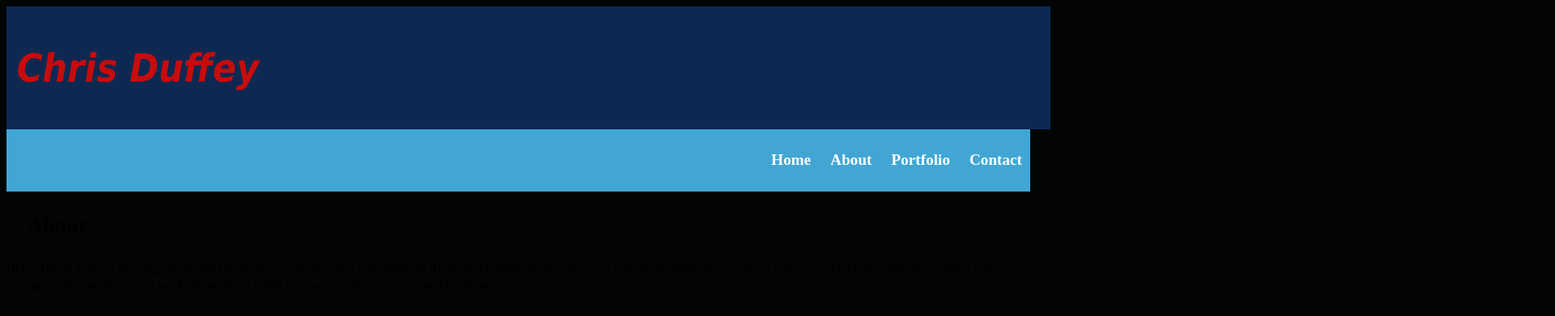
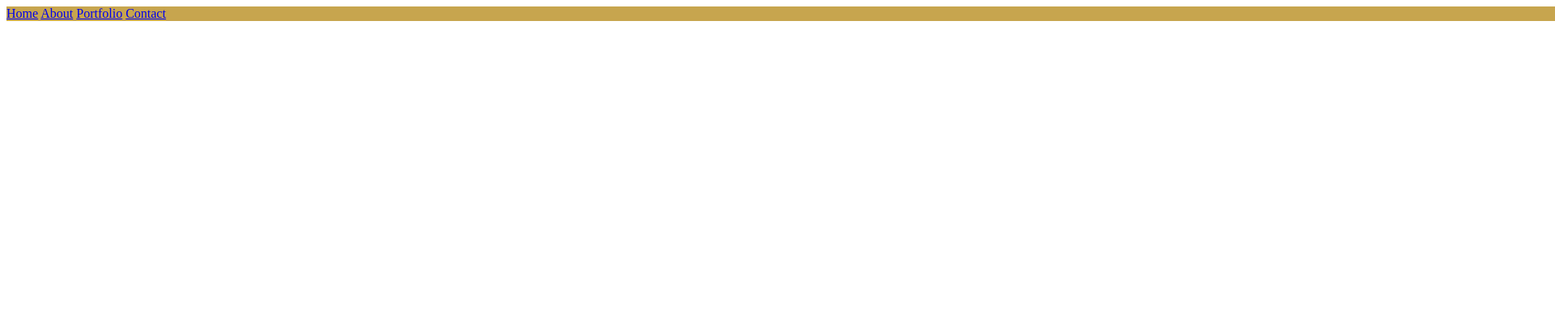
Before and after one commit to chrisduffey/portfolio, a plain HTML site: page index.html in a window 1280 px wide. Shown: the top 391 px of the page at 81% size, 1920 px wide, since content can reach past the window. Drawn offline with Linux system fonts and the light colour scheme; files that its build step writes are made by us from their sources.

Commit message:
frustration restart

```diff
--- a/Assets/style.css
+++ b/Assets/style.css
@@ -1,13 +1,39 @@
 /* CSS Stle Sheet */
+/* * {
+    margin: 0;
+    padding: 0;
+    box-sizing: border-box;
+    font-family: Georgia, 'Times New Roman', Times, serif;
+} */
+
+
 body {
     display: flex;
     flex-direction: column;
-    line-height: 1.3;
-    background-color: #030504;
+    overflow-x: hidden;
+
+    /* background-color: #030504; */
 }
 header {
-    text-decoration: center;
-    font-family: Tahoma, sans-serif;
+    position: relative;
+    width: 200%;
+    top: 0;
+    left: 0;
+    padding: 0px;
+    background-color: #c7a54e;
+    display: flex;
+    justify-content: space-between;
+}
+.logo {
+    font-size: 50px;
+    text-decoration: none;
+    font-family: Georgia, 'Times New Roman', Times, serif;
+    background-color: #030504;
+    color:whitesmoke
+
+}
+
+    /* font-family: Georgia, 'Times New Roman', Times, serif
     font-weight: 900;
     top: 0px;
     left:0;
@@ -17,26 +43,17 @@ header {
     color: #c70c0c;
     display: flex;
     justify-content: space-between;
-    align-items: center;
+    align-items: center; */
 
 
-}
-h1 {
-    font-size: 300%;
-    font-style: italic;
-}
-
-h2 {
-    margin: 2%;
-    font-size: 170%;
-}
-
 .navbar  {
+    top: 00px; ;
+    width: 100%;
     display: inline-flex;
-    justify-content: flex-end;
+    justify-content: center;
     background-color: #41a6d4;
     text-align: justify;
-    word-spacing: 20px;
+    word-spacing: 15px;
     padding: 10px;
     transition: .3s;
 
@@ -54,17 +71,46 @@ h2 {
     color: #ec441ab7 ;
 }
 
-.about {
-    height: ;
+
+/* h1 {
+    font-size: 300%;
+    font-style: italic;
+} */
+
+h2 {
+    margin: 2%;
+    font-size: 170%;
+
+}
+
+
+
+
+
+h2 {
+    display: flex;
+    justify-content: right ;
+    margin-right: 20%;
+    font-size: 250%;
+    color: #141401;
+
+}
+.about div {
+
+
+}
+/* .about div{
+    display: flexbox;
+    max-width: 20px;
+    flex-wrap: wrap;
+    height:100vh;
     width: 100%;
     font-weight: 50px;
     color: #c7a54e;
     display: flex;
     flex-wrap: wrap;
-    justify-content: center;
-    align-items: center;
+    justify-content: left;
+    align-items: right;
     font-size: 20px;
-    margin-left: 16px;
-    background: linear-gradient(-90deg, #030504, 70%,#fffffe, 40%) ;
-
-}
+    margin-left: 0%;
+} */
--- a/index.html
+++ b/index.html
@@ -10,29 +10,20 @@
 
     <body>
         <header>
-            <h1>Chris Duffey</h1>
+            <div class="container">
+                <nav>
+                    <div>
+                        <a href="#">Home</a>
+                        <a href="#">About</a>
+                        <a href="#">Portfolio</a>
+                        <a href="#">Contact</a>
+                    </div>
+                </nav>
+            </div>
         </header>
 
-        <nav class="navbar">
-            <ul>
-                <a href="#">Home</a>
-                <a href="#">About</a>
-                <a href="#">Portfolio</a>
-                <a href="#">Contact</a>
-            </ul>
-
-        </nav>
 
 
-        <main>
-            <section>
-                <article>
-                    <h2>About</h2>
-                    <div>
-                        <p>Hello There! I am an aspiring Front-end Developer currently in the University of Richmond Coding Bootcamp. I am new to the industry but I learn quickly and take direction very well. I have management experience and work diligently to fullfil the needs of the employer and its clients.  </p>
-                    </div>
-                </article>
 
-            </section>
-        </main>
+
     </body>
```
